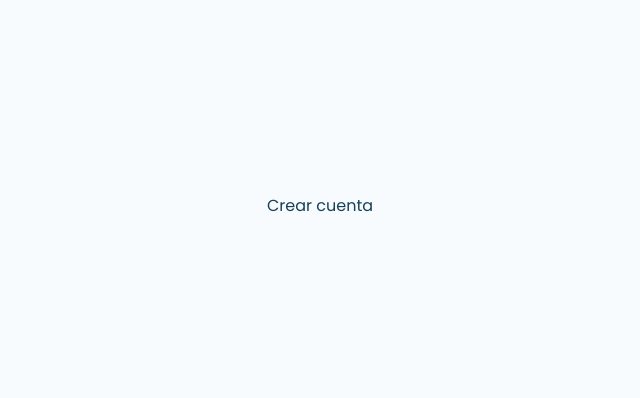
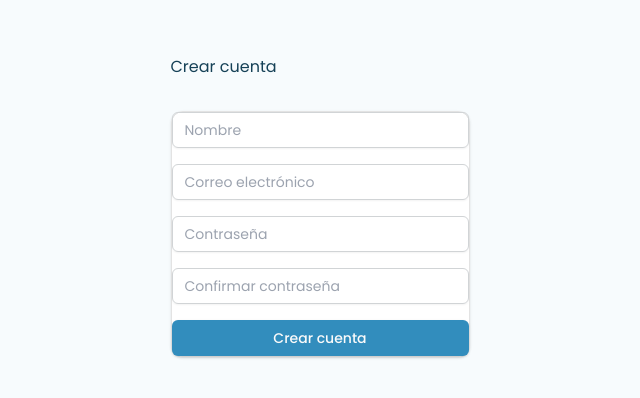
Before and after one commit to romandesigns/hqnrd-v2, a Next.js app: page /en/crear-cuenta in a window 1280 px wide. Shown: the part 194-592 px from the top of the page, without its empty margins (320-960 px from the left). Built offline with nearby package versions, Linux system fonts and the light colour scheme.

Commit message:
CSS clean up

```diff
--- a/app/[lang]/(site)/crear-cuenta/page.tsx
+++ b/app/[lang]/(site)/crear-cuenta/page.tsx
@@ -1,8 +1,21 @@
+import { Card } from "@/components/ui/card";
+import { Input } from "@/components/ui/input";
+import { Button } from "@/components/ui/button";
+
 export default async function Page() {
   return (
     <div className="grid min-h-screen grid-rows-[20px_1fr_20px] items-center justify-items-center gap-16 p-8 pb-20 font-[family-name:var(--font-geist-sans)] sm:p-20">
       <main className="row-start-2 flex flex-col items-center gap-8 sm:items-start">
         <h1>Crear cuenta</h1>
+        <Card>
+          <form className="flex w-full flex-col gap-4">
+            <Input placeholder="Nombre" />
+            <Input placeholder="Correo electrónico" />
+            <Input placeholder="Contraseña" />
+            <Input placeholder="Confirmar contraseña" />
+            <Button>Crear cuenta</Button>
+          </form>
+        </Card>
       </main>
     </div>
   );
--- a/app/[lang]/(site)/habitaciones/page.tsx
+++ b/app/[lang]/(site)/habitaciones/page.tsx
@@ -43,9 +43,7 @@ export default async function Page({ params, searchParams }: PageProps) {
       <div className="pb-20 pt-2">
         <p className="text-center text-[.9rem] font-medium [&_span]:inline-flex [&_span]:rounded-full [&_span]:bg-[hsl(var(--accent-secondary))] [&_span]:px-4 [&_span]:text-[hsl(var(--accent-secondary-foreground))]">
           {categoria
-            ? htmlParser(
-                `Showing <span>${rooms.length}</span> ${formatLabel(categoria)} rooms`,
-              )
+            ? `Showing <span>${rooms.length}</span> ${formatLabel(categoria)} rooms`
             : "Showing all rooms"}
         </p>
       </div>
--- a/components/icons/index.ts
+++ b/components/icons/index.ts
@@ -116,7 +116,7 @@ export {
   IoSettings,
 } from "react-icons/io5";
 export { LiaBedSolid } from "react-icons/lia";
-export { LuRockingChair, LuUser2, LuCalendarDays } from "react-icons/lu";
+export { LuRockingChair, LuUser, LuCalendarDays } from "react-icons/lu";
 export {
   MdAdd,
   MdAssignment,
```
Also changed, not shown: components/site/Room/CardBooking.tsx (+5 -5 lines), package.json (+36 -36 lines), styles/globals.css (+1 -17 lines), 2 other files (tests, documents, lock files or other folders).
